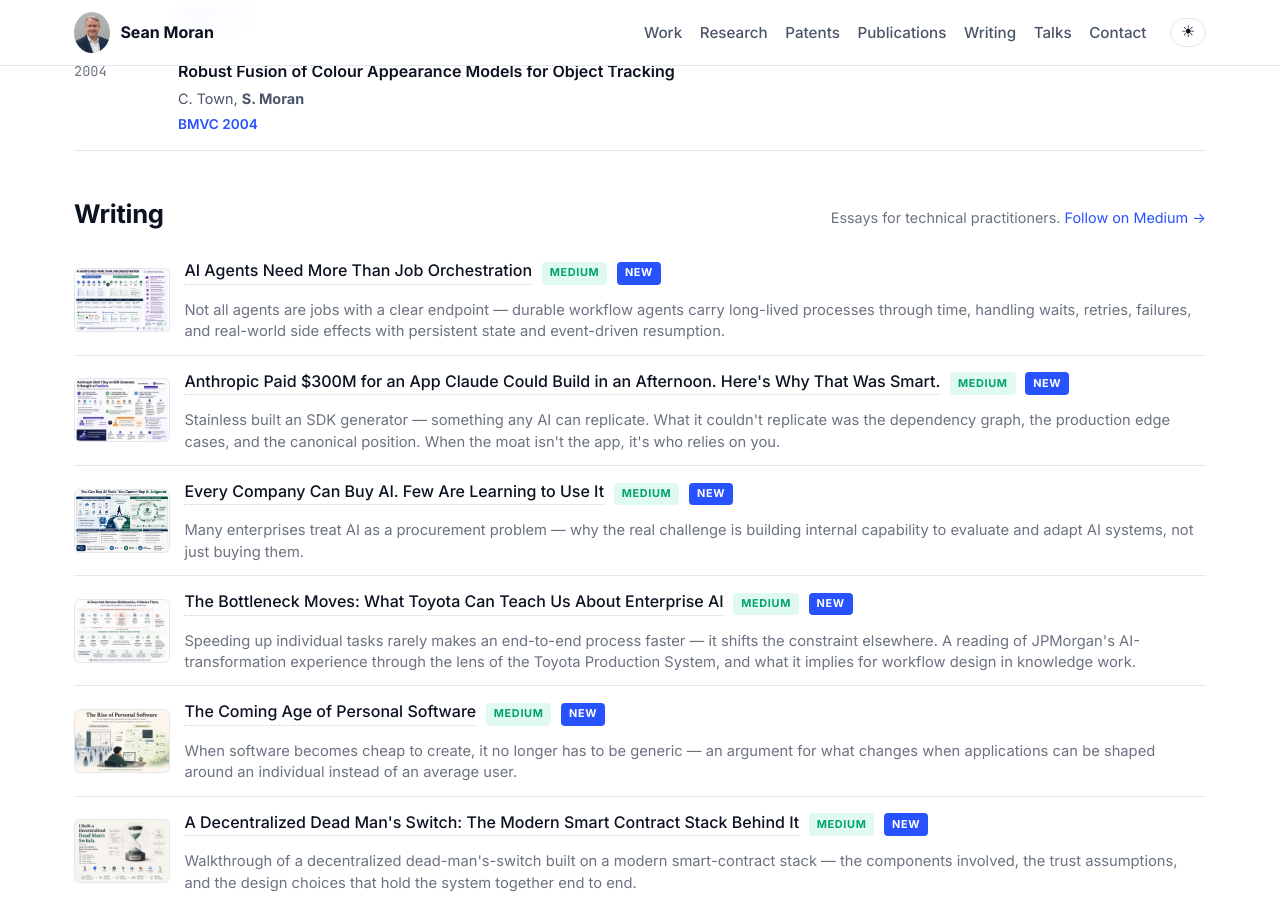
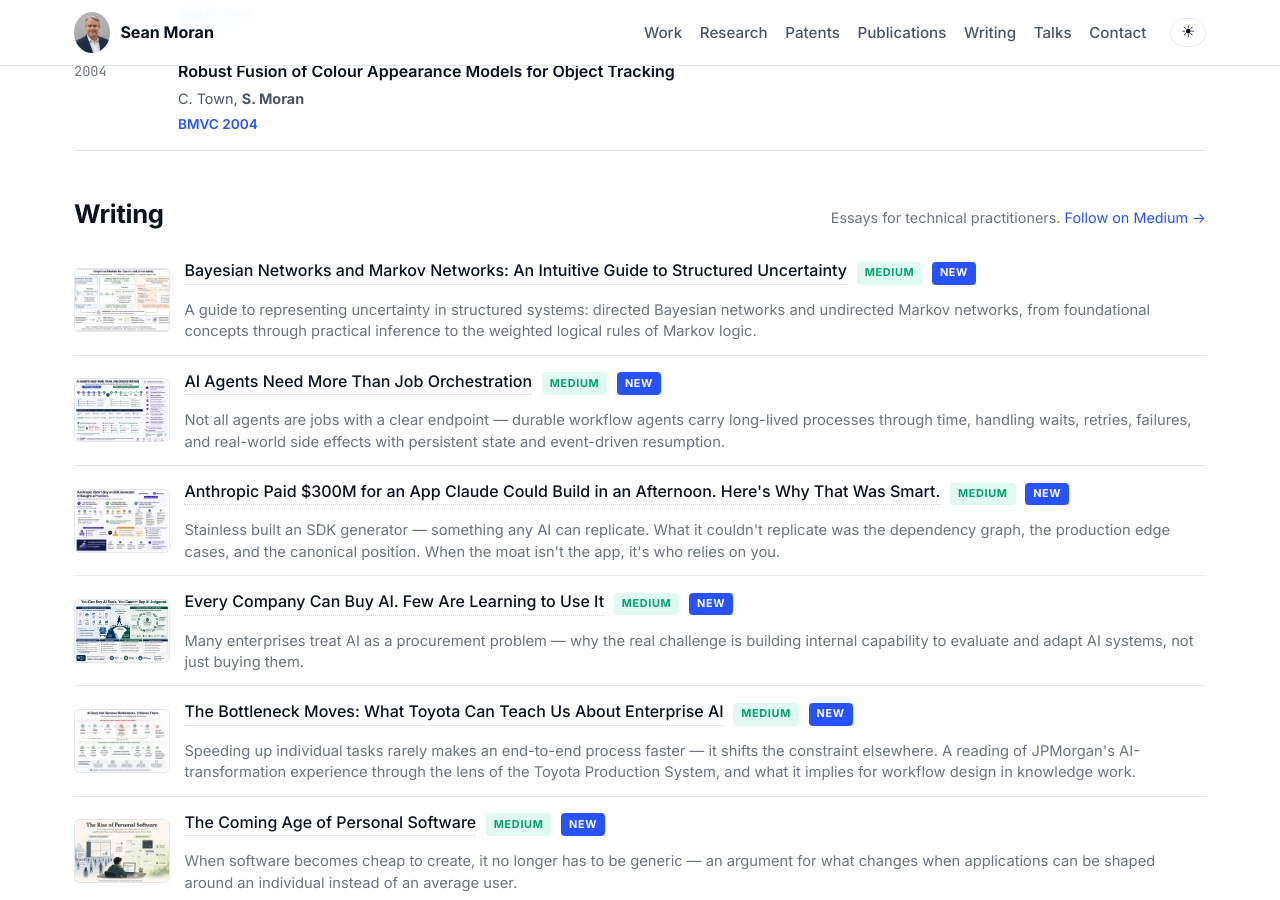
Before and after one commit to sjmoran/sjmoran.github.io, a Jekyll site: the page built from index.md, in a window 1280 px wide and 900 px high, scrolled down 14636 px. Built offline with Jekyll 4.4.1, drawn with Linux system fonts in a browser that asks for light colours.

Commit message:
Add Bayesian/Markov networks article to writing section
Co-Authored-By: Claude Opus 4.8 (1M context) <noreply@anthropic.com>

```diff
--- a/_includes/writing.html
+++ b/_includes/writing.html
@@ -5,6 +5,16 @@
   </div>
 
   <ul class="writing-list">
+    <li>
+      <a class="writing-thumb" href="https://medium.com/@sean.j.moran/bayesian-networks-and-markov-networks-an-intuitive-guide-to-structured-uncertainty-a6a32180fe15" target="_blank" rel="noopener" aria-hidden="true" tabindex="-1">
+        <img src="/img/writing/bayesian-networks.jpg" alt="">
+      </a>
+      <div class="writing-meta">
+        <a href="https://medium.com/@sean.j.moran/bayesian-networks-and-markov-networks-an-intuitive-guide-to-structured-uncertainty-a6a32180fe15" target="_blank" rel="noopener">Bayesian Networks and Markov Networks: An Intuitive Guide to Structured Uncertainty</a>
+        <span class="badge badge-medium">Medium</span><span class="badge badge-new">New</span>
+        <p class="writing-blurb">A guide to representing uncertainty in structured systems: directed Bayesian networks and undirected Markov networks, from foundational concepts through practical inference to the weighted logical rules of Markov logic.</p>
+      </div>
+    </li>
     <li>
       <a class="writing-thumb" href="https://medium.com/@sean.j.moran/ai-agents-need-more-than-job-orchestration-43e493bb4749" target="_blank" rel="noopener" aria-hidden="true" tabindex="-1">
         <img src="/img/writing/agent-orchestration.jpg" alt="">
```
Also changed, not shown: img/writing/bayesian-networks.jpg (added).
